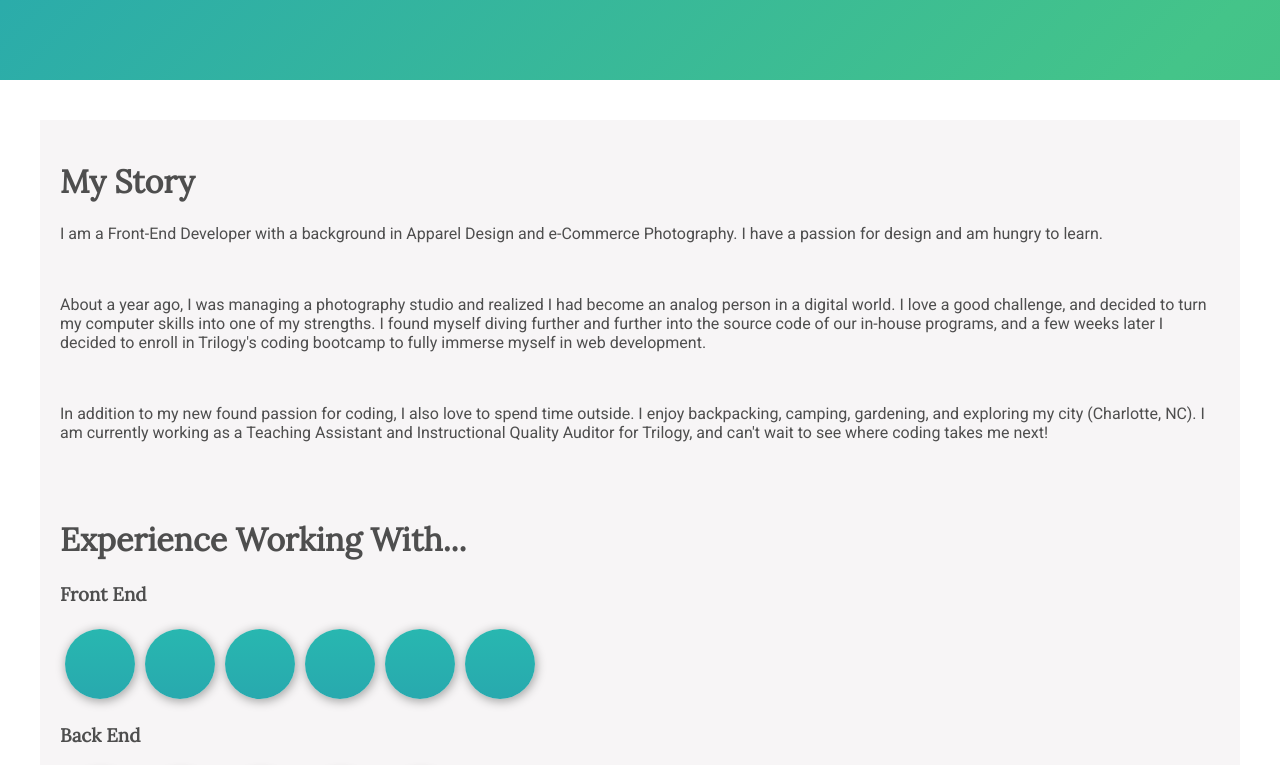
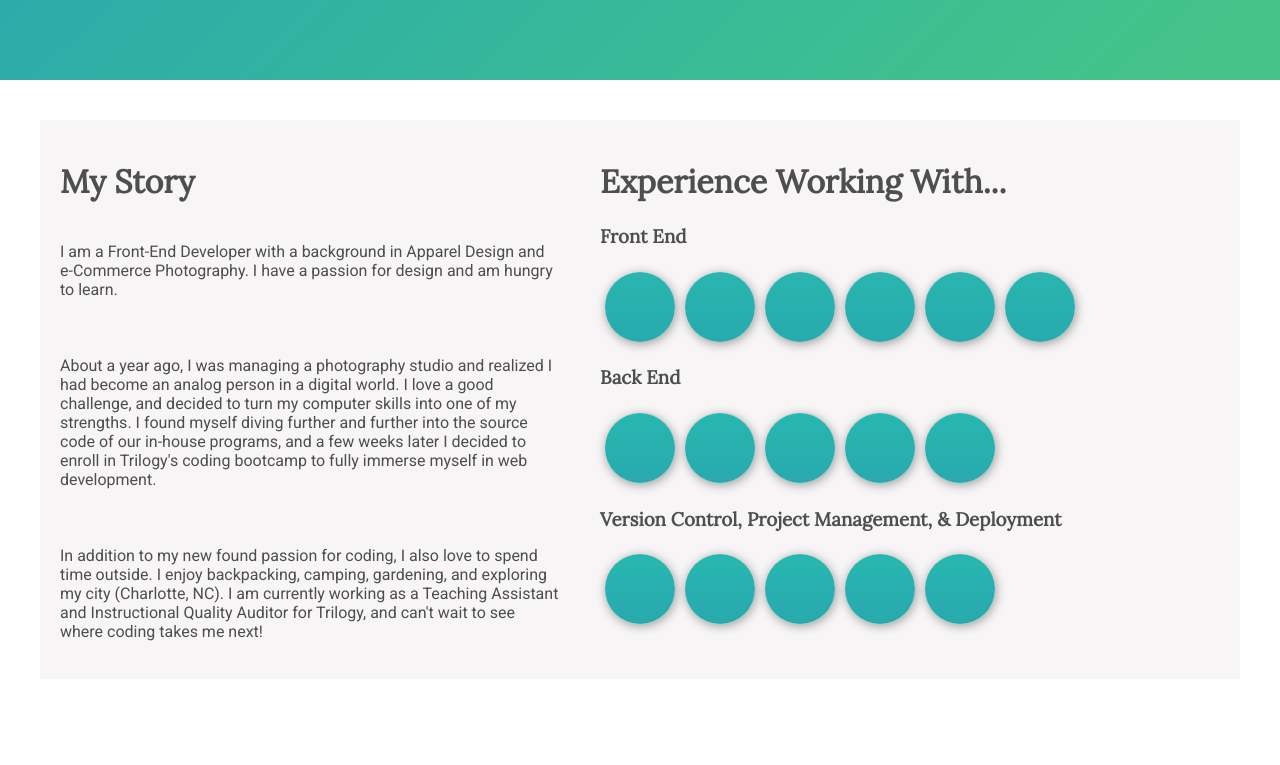
Before and after one commit to mfbradley/Portfolio, a React (Create React App) app in the folder client/: page / in a window 1280 px wide. Shown: the part 720-1485 px from the top of the page. Built offline with nearby package versions, Linux system fonts and the light colour scheme; some icons are missing.

Commit message:
updated styling for about and portfolio to be mobile first and more responsive

```diff
--- a/client/src/Pages/About/About.js
+++ b/client/src/Pages/About/About.js
@@ -10,6 +10,7 @@ class About extends React.Component {
     render() {
         return (
             <div className="about-page">
+                <div className="about-info">
                     <div className="about-section">
                         <h1>My Story</h1>
                         <p>I am a Front-End Developer with a background in Apparel Design and e-Commerce Photography. I have a passion for design and am hungry to learn.</p>
@@ -20,9 +21,10 @@ class About extends React.Component {
 
                     </div>
 
+
                     <div className="buttons-div">
                         <h1>Experience Working With...</h1>
-                    <h3>Front End</h3>
+                        <h3 className="front-end">Front End</h3>
                         <RoundBtn icon="html5-plain-wordmark" />
                         <RoundBtn icon="css3-plain-wordmark" />
                         <RoundBtn icon="javascript-plain" />
@@ -31,7 +33,7 @@ class About extends React.Component {
                         <RoundBtn icon="react-original-wordmark" />
 
 
-                    <h3>Back End</h3>
+                        <h3 className="back-end">Back End</h3>
 
                         <RoundBtn icon="nodejs-plain-wordmark" />
                         <RoundBtn icon="mysql-plain-wordmark" />
@@ -39,7 +41,7 @@ class About extends React.Component {
                         <RoundBtn icon="sequelize-plain-wordmark" />
                         <RoundBtn icon="express-original-wordmark" />
 
-                    <h3>Version Control, Project Management, & Deployment</h3>
+                        <h3 className="project-mgt">Version Control, Project Management, & Deployment</h3>
                         <RoundBtn icon="git-plain-wordmark" />
                         <RoundBtn icon="github-plain-wordmark" />
                         <RoundBtn icon="gitlab-plain-wordmark" />
@@ -49,6 +51,7 @@ class About extends React.Component {
 
                     </div>
                 </div>
+            </div>
         )
     }
 }
--- a/client/src/Pages/About/About.scss
+++ b/client/src/Pages/About/About.scss
@@ -12,22 +12,29 @@
 }
 
 .about-section {
-    grid-row-start: 1;
-    grid-row-end: 2;
-    grid-column-start: 1;
-    grid-column-end: 5;
+    // grid-row-start: 1;
+    // grid-row-end: 2;
+    // grid-column-start: 1;
+    // grid-column-end: 5;
+    padding: $space;
+    max-width: 500px;
+    display: flex;
+    flex-wrap: wrap;
+}
 
+.buttons-div {
+    // grid-row-start: 2;
+    // grid-row-end: 3;
+    // grid-column-start: 1;
+    // grid-column-end: 5;
+    align-self: center;
     padding: $space;
-
+    padding-bottom: 50px;
 
 }
 
-.buttons-div {
-    grid-row-start: 2;
-    grid-row-end: 3;
-    grid-column-start: 1;
-    grid-column-end: 5;
-    align-self: center;
-    padding: $space;
-    padding-bottom: 50px;
+.about-info {
+    display: flex;
+    flex-wrap: wrap;
+
 }
--- a/client/src/Pages/Portfolio/Portfolio.js
+++ b/client/src/Pages/Portfolio/Portfolio.js
@@ -46,8 +46,7 @@ class Portfolio extends React.Component {
                             site={"https://mfbradley.github.io/GifTastic/"}
                         />
 
-                    </div>
-                    <div className="port-images2">
+
                         <ProjectSquare
                             projectText={"Trivia"}
                             languages={"HTML, CSS, JS, jQuery"}
--- a/client/src/Pages/Portfolio/Portfolio.scss
+++ b/client/src/Pages/Portfolio/Portfolio.scss
@@ -30,6 +30,7 @@
     grid-row-end: 3;
     grid-column-start: 1;
     grid-column-end: 2;
+    justify-content: space-around;
 
 }
 .port-images2 {
@@ -41,7 +42,7 @@
     grid-row-end: 4;
     grid-column-start: 1;
     grid-column-end: 2;
-    height: 300px;
+    justify-content: center;
 }
 /* .Image {
     width: 80%;
```
Lines whose indentation alone changed are shown as unchanged.
